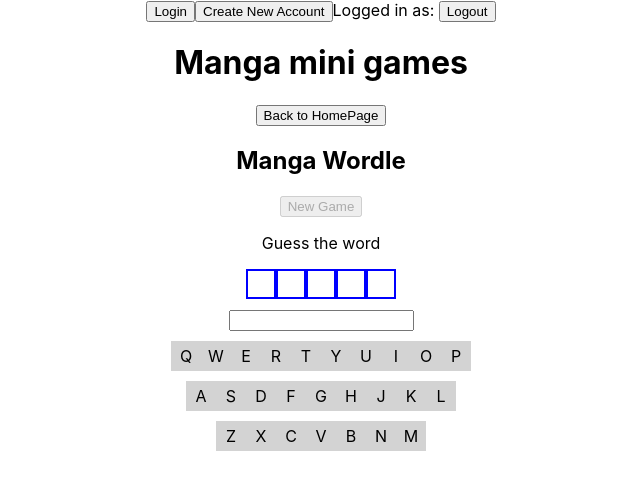
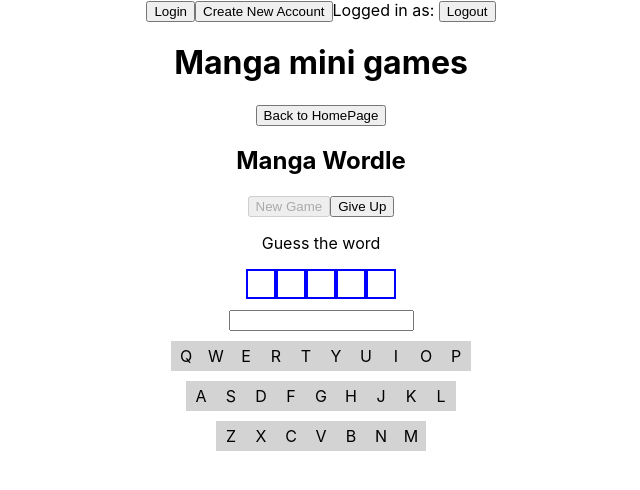
Before and after one commit to MichaelPNair/manga-mini-games, a React (Create React App) app: page / in a window 1280 px wide. Both pictures are taken after a click on the button "Manga Wordle". Shown: the top 490 px of the page, without its empty margins (319-959 px from the left). Built offline with nearby package versions, Linux system fonts and the light colour scheme.

Commit message:
add give up button to wordle

```diff
--- a/src/pages/MangaWordle.jsx
+++ b/src/pages/MangaWordle.jsx
@@ -160,6 +160,7 @@ export default function MangaWordle({onClickHome, user}) {
 
     const [guesses, setGuesses] = useState([])
 
+    const [isFinished, setIsFinished] = useState(false)
     const [isWon, setIsWon] = useState(false)
 
     const [gameAnswer, setGameAnswer] = useState(wordleAnswers[Math.floor(Math.random()* wordleAnswers.length)])
@@ -173,6 +174,7 @@ export default function MangaWordle({onClickHome, user}) {
     function newGame(){
         setNewGuessText('')
         setGuesses([])
+        setIsFinished(false)
         setIsWon(false)
         setKeyboardColor({
             a: 'plain-key', b: 'plain-key', c: 'plain-key', d: 'plain-key', e: 'plain-key', f:'plain-key', g:'plain-key', h:'plain-key', i:'plain-key', j:'plain-key', k:'plain-key', l:'plain-key', m:'plain-key', n:'plain-key', o:'plain-key', p:'plain-key', q:'plain-key', r:'plain-key', s:'plain-key', t:'plain-key', u:'plain-key', v:'plain-key', w:'plain-key', x:'plain-key', y:'plain-key', z:'plain-key'
@@ -182,7 +184,13 @@ export default function MangaWordle({onClickHome, user}) {
 
     function handleWin(){
         setNewGuessText('')
+        setIsFinished(true)
         setIsWon(true)
+    }
+
+    function handleGiveUp(){
+        setNewGuessText('')
+        setIsFinished(true)
     }
 
     function handleChange(e){
@@ -254,14 +262,17 @@ export default function MangaWordle({onClickHome, user}) {
         <MainTitle />
         <BackButton onClick={onClickHome}/>
         <h2>Manga Wordle</h2>
-        <button disabled={guesses.length === 0} onClick={newGame}>New Game</button>
+        <button disabled={!isFinished} onClick={newGame}>New Game</button>
+        <button disabled={isFinished} onClick={handleGiveUp}>Give Up</button>
         <p>Guess the word</p>
         {user ? <p>Unique games won: 0</p> : false}
         <p>{isWon ? `Congratulations! The word was ${gameAnswer.answer[0].toUpperCase()}${gameAnswer.answer.substring(1)}!` : false }</p>
+        <p>{(isFinished && !isWon) ? `Too bad! The word was ${gameAnswer.answer[0].toUpperCase()}${gameAnswer.answer.substring(1)}!` : false }</p>
         {guesses.map((guess, idx) => <WordleGuess key={idx} guess={guess} answer={gameAnswer.answer}/>)}
         <WordleDuringInput text={newGuessText}/>
 
-        <input value={newGuessText}  hidden={isWon} onChange={handleChange} onKeyDown={handleEnter} type="text" />
+        <input value={newGuessText}  hidden={isFinished} onChange={handleChange} onKeyDown={handleEnter} type="text" />
+        <span hidden={!(newGuessText.length === 5)}>⏎</span>
         <WordleKeyboard keyboardColor={keyboardColor}/>
 
 
```
